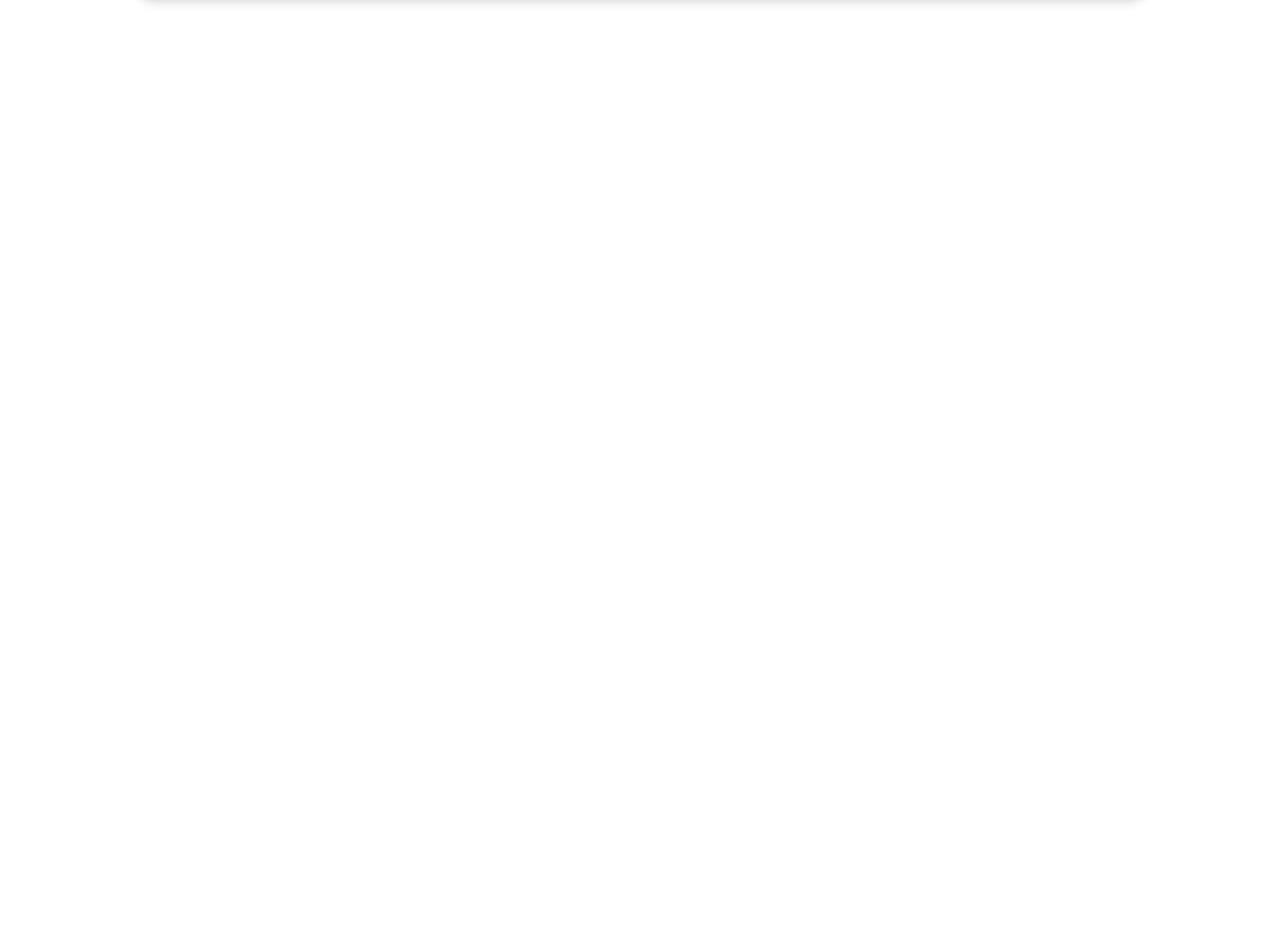
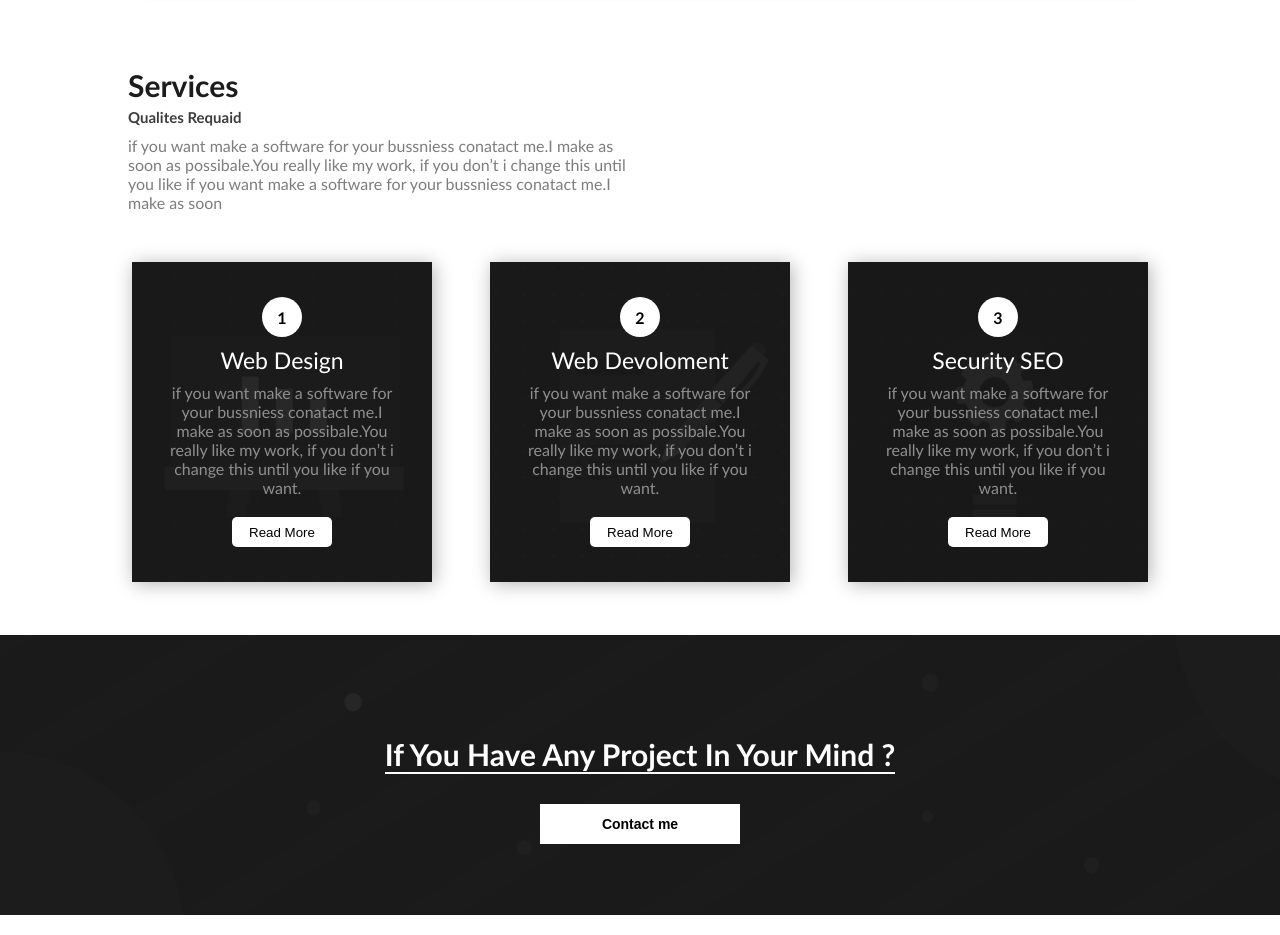
Before and after one commit to bogdanandreias/FE-CV-Online, a Vue app: page / in a window 1280 px wide. Shown: the part 1051-1986 px from the top of the page. Before the commit the page ends 1070 px from the top, so only its background shows below. Built offline with nearby package versions, Linux system fonts and the light colour scheme.

Commit message:
Updated App.vue with created components.

```diff
--- a/src/App.vue
+++ b/src/App.vue
@@ -1,22 +1,35 @@
 <template>
     <CurriculumVitaeContent />
     <CurriculumVitaeAbout />
+    <CurriculumVitaeServices />
+    <CurriculumVitaeContact />
 </template>
 
 <script>
 import CurriculumVitaeContent from "./components/CurriculumVitaeContent.vue";
 import CurriculumVitaeAbout from "./components/CurriculumVitaeAbout.vue";
+import CurriculumVitaeServices from "./components/CurriculumVitaeServices.vue";
+import CurriculumVitaeContact from "./components/CurriculumVitaeContact.vue";
 
 export default {
   name: "App",
   components: {
     CurriculumVitaeContent,
     CurriculumVitaeAbout,
+    CurriculumVitaeServices,
+    CurriculumVitaeContact
   },
 };
 </script>
 
 <style>
+html, body {
+  margin: 0;
+  padding: 0;
+  width: 100%;
+  min-height: 100%;
+}
+
 #app {
   min-height: 100vh;
   display: block;
```
